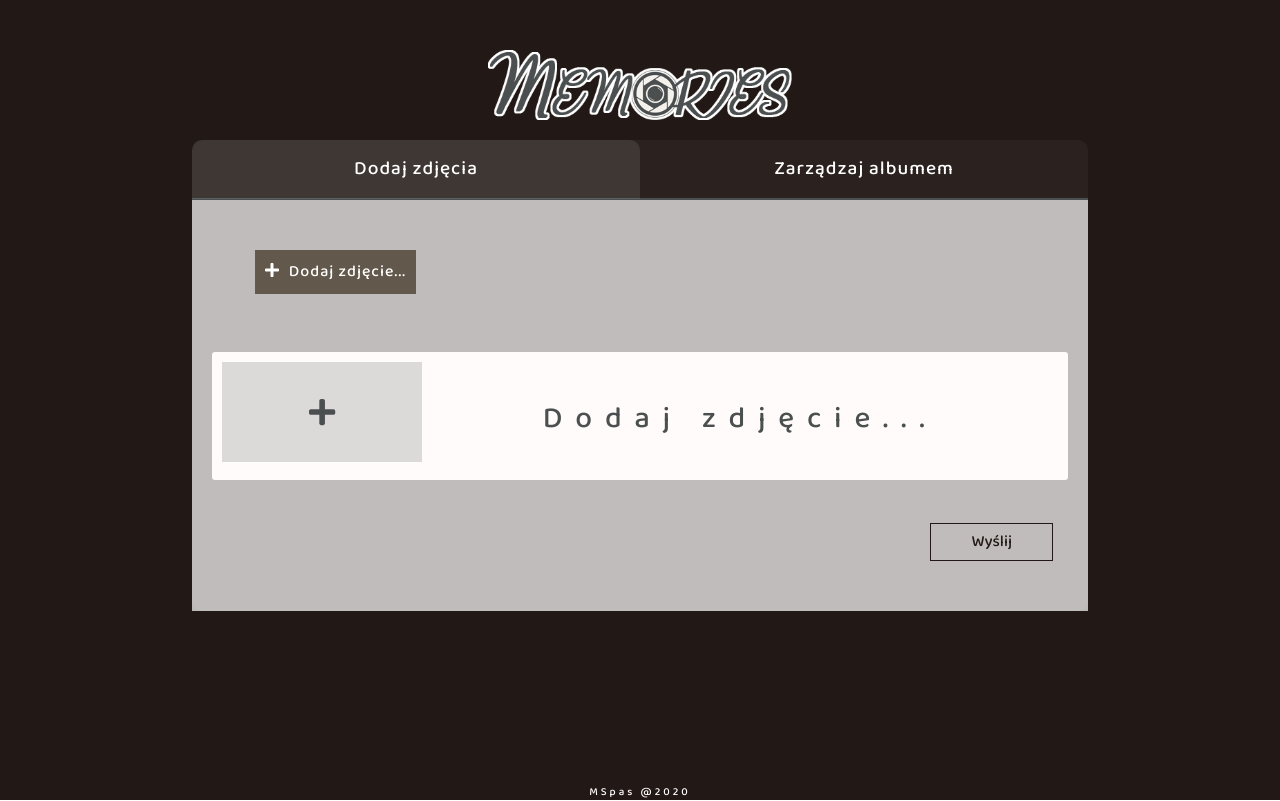
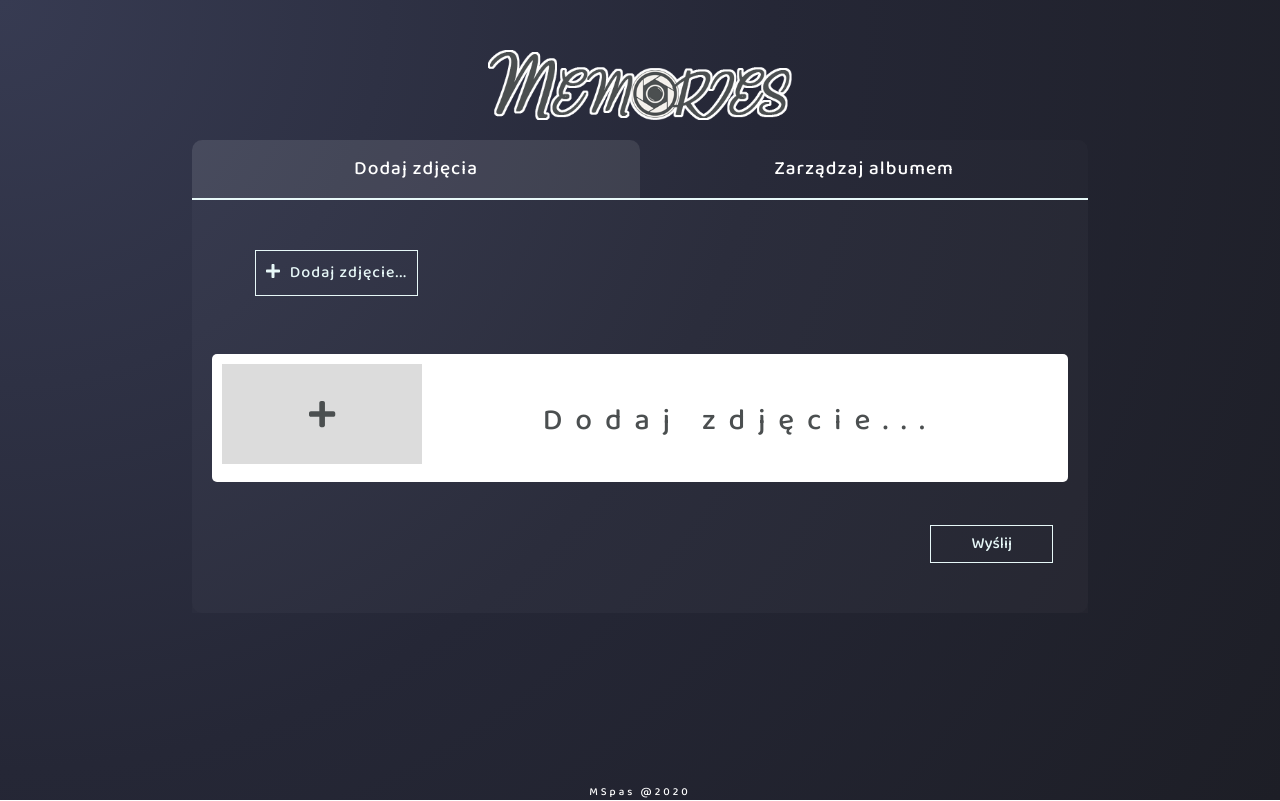
Before and after one commit to mspas/Album, a React (Create React App) app in the folder client/: page /admin in a window 1280 px wide. Built offline with nearby package versions, Linux system fonts and the light colour scheme; sample sign-in values are in the browser's storage.

Commit message:
styling for upload images

```diff
--- a/client/src/App.sass
+++ b/client/src/App.sass
@@ -1,8 +1,9 @@
 @import './_variables'
+@import './_mixins'
 
 .App
   min-height: 100vh
-  background-color: $brown
+  background-image: radial-gradient(circle at 0% 0%, #373b52, #252736 51%, $darkBlue)
   color: #fff
   footer
     position: absolute
@@ -11,3 +12,30 @@
     font-size: 11px
     letter-spacing: 3px
     text-align: center
+
+.center
+  display: flex
+  align-items: center
+  justify-content: center
+
+.row
+  max-width: 100vw
+
+.p
+  margin: 0
+
+.button
+  padding: 6px 40px
+  margin-left: auto
+  margin-right: auto
+  background-color: #ffffff00
+  color: $lighterBlue
+  border: 1px solid $lighterBlue
+  transition: 0.2s
+  &:hover
+    color: #ffffff
+    background-color: $lighterBlue
+    color: $darkBlue
+    letter-spacing: 2px
+    @media screen and ( max-width: 350px )
+      right: 30px
--- a/client/src/_mixins.sass
+++ b/client/src/_mixins.sass
@@ -26,3 +26,7 @@
 @mixin color-opacity-bg($color, $opacity)
     background: $color
     background: rgba($color, $opacity)
+
+@mixin color-opacity-font($color, $opacity)
+    color: $color
+    color: rgba($color, $opacity)
--- a/client/src/_variables.sass
+++ b/client/src/_variables.sass
@@ -4,7 +4,8 @@ $umber: #62584B
 $whiteBg: #ffffff0a
 $logoBlue: #4b4f50
 $dirtyWhite: #fffbfb
-$lighterblue: #e7f8f8
+$lighterBlue: #e7f8f8
+$darkBlue: #1d1e26
 
 //$primary: #f2fac2
 //$green: #c4fada
--- a/client/src/components/NewImage.js
+++ b/client/src/components/NewImage.js
@@ -11,10 +11,14 @@ function NewImage(props) {
       {props.image !== null ? (
         <div className={`${styles.newImagePanel} media`}>
           <img
+            id={`i-${props.id}`}
             className="mr-3"
             src={props.image.imageData}
             alt={`New id = ${props.id}`}
           />
+          <label className={styles.imageOverview} htmlFor={`i-${props.id}`}>
+            Podgląd
+          </label>
           <div className={`${styles.mediaBody} media-body`}>
             <Row className={`${styles.mediaBodyHeading} mt-0`}>
               <Col>
@@ -26,8 +30,8 @@ function NewImage(props) {
                   onChange={props.yearChangeHandler}
                 />
               </Col>
-              <Col xs={6} className={styles.highlight}>
-                <label htmlFor={`checkbox${props.id}`}>Wyróżnione?</label>
+              <Col xs={6} className={`${styles.highlight} center`}>
+                <label htmlFor={`h${props.id}`}>Wyróżnione?</label>
                 <input
                   id={`h-${props.id}`}
                   className={styles.checkboxInput}
@@ -48,7 +52,7 @@ function NewImage(props) {
               id={`d-${props.id}`}
               className={styles.description}
               type="textarea"
-              rows="7"
+              rows="6"
               placeholder="Opis zdjęcia - może zawierać: data, miejscowość, dokładne miejsce, osoby."
               onChange={props.descriptionChangeHandler}
             />
--- a/client/src/components/UploadImages.js
+++ b/client/src/components/UploadImages.js
@@ -101,7 +101,7 @@ function UploadImages() {
           onChange={imageSelectedHandler}
           onClick={nullifySelector}
         />
-        <label htmlFor="inputfile">
+        <label className="button" htmlFor="inputfile">
           <FontAwesomeIcon
             className={`panel-icon ${styles.icon}`}
             icon={faPlus}
@@ -128,7 +128,9 @@ function UploadImages() {
         imageSelectedHandler={imageSelectedHandler}
         nullifySelector={nullifySelector}
       />
-      <button onClick={imagesUploadHandler}>Wyślij</button>
+      <button className="button" onClick={imagesUploadHandler}>
+        Wyślij
+      </button>
     </div>
   );
 }
--- a/client/src/index.sass
+++ b/client/src/index.sass
@@ -12,28 +12,3 @@ body
 
 code
   font-family: source-code-pro, Menlo, Monaco, Consolas, 'Courier New', monospace
-
-.center
-  display: flex
-  align-items: center
-  justify-content: center
-
-.row
-  max-width: 100vw
-
-.p
-  margin: 0
-
-button
-  padding: 6px 40px
-  margin-left: auto
-  margin-right: auto
-  background-color: #ffffff00
-  color: $brown
-  border: 1px solid $brown
-  transition: 0.2s
-  &:hover
-    color: #ffffff
-    background-color: $umber
-    @media screen and ( max-width: 350px )
-      right: 30px
--- a/client/src/styles/AdminPanel.module.sass
+++ b/client/src/styles/AdminPanel.module.sass
@@ -17,10 +17,10 @@
     .adminPanel
         width: 70%
         margin: 0 auto
-        background: $whiteBg
+        background: #ffffff04
         border-radius: 10px
         .header, .row
-            border-bottom: 2px solid $logoBlue
+            border-bottom: 2px solid $lighterBlue
             margin: 0 auto
             height: 60px
             .col
@@ -42,4 +42,4 @@
                     background: #ffffff18
         .content
             padding: 50px 20px
-            background: #ffffffb2
+            background: #ffffff04
--- a/client/src/styles/NewImage.module.sass
+++ b/client/src/styles/NewImage.module.sass
@@ -4,17 +4,14 @@
 $size: 200px
 
 .newImagePanel
+    position: relative
     width: 100%
     margin-bottom: 40px
     color: $brown
-    border-radius: 3px
-    background: $dirtyWhite
+    border-radius: 5px
+    background: white
     padding: 10px
     animation: fadeIn 0.3s ease-in forwards
-    input, textarea
-        border-radius: 5px
-        border-style: none
-        box-shadow: 0px 0px 2px 1px #00000042
     .checkboxInput
         box-shadow: none
     img
@@ -24,6 +21,13 @@ $size: 200px
         @media screen and ( max-width: 343px )
             height: 100%
             width: 100%
+    .imageOverview
+        position: absolute
+        top: 10px
+        left: 10px
+        background: white
+        padding: 0 5px
+        border-radius: 0 0 12px 0
     .mediaBody
         min-height: $size
         @media screen and ( max-width: 730px )
@@ -33,8 +37,17 @@ $size: 200px
             .yearInput
                 width: 100%
                 min-width: 55px
+                outline: none
+                border: none
+                font-family: Courier, monospace
+                background-color: transparent
+                border-bottom: 2px solid $darkBlue
+                color: $darkBlue
+                font-size: 18px
+                height: 28px
             .highlight
                 text-align: center
+                font-family: Courier, monospace
                 label
                     margin-right: 7px
                     margin-bottom: 0
@@ -50,8 +63,29 @@ $size: 200px
                         color: #ff5b5b
         .description
             width: 100%
-            line-height: 23px
+            overflow-y: auto
+            outline: none
+            border: none
+            background-color: #FFF
+            color: #222
+            font-family: Courier, monospace
+            font-weight: normal
+            font-size: 18px
             resize: none
+            line-height: 19px
+            padding: 20px
+            background-image: url(https://static.tumblr.com/maopbtg/nBUmgtogx/paper.png)
+            background-repeat: repeat
+            border-radius: 7px
+            box-shadow: 1px 1px 14px #0000006c
+            border-top: 1px solid #FFF
+            border-bottom: 1px solid #FFF
+        ::-webkit-scrollbar
+            width: 3px
+        ::-webkit-scrollbar-track
+            background: #f1f1f1
+        ::-webkit-scrollbar-thumb
+            background: $darkBlue
     .addNewPanel
         color: $logoBlue
         input
@@ -84,7 +118,7 @@ $size: 200px
                 &:hover
                     background: #00000017
                     .addIcon
-                        transform: rotate(180deg)
+                        transform: rotate(90deg)
                         font-size: 40px
                 @media screen and ( max-width: 900px )
                     width: 100%
--- a/client/src/styles/UploadImages.module.sass
+++ b/client/src/styles/UploadImages.module.sass
@@ -1,4 +1,6 @@
 @import '../_variables'
+@import '../_mixins'
+@import '../_animations'
 
 .uploadImages
     min-height: 100px
@@ -13,14 +15,15 @@
             z-index: -1
         label
             padding: 10px
-            background: $umber
             cursor: pointer
             user-select: none
             transition: 0.2s
             &:hover
-                background: #62584bcb
+                .icon
+                    transform: rotate(90deg)
         .icon
             margin-right: 10px
+            transition: transform 1s, font-size 1s
     button
         display: block
         margin-left: auto
```
